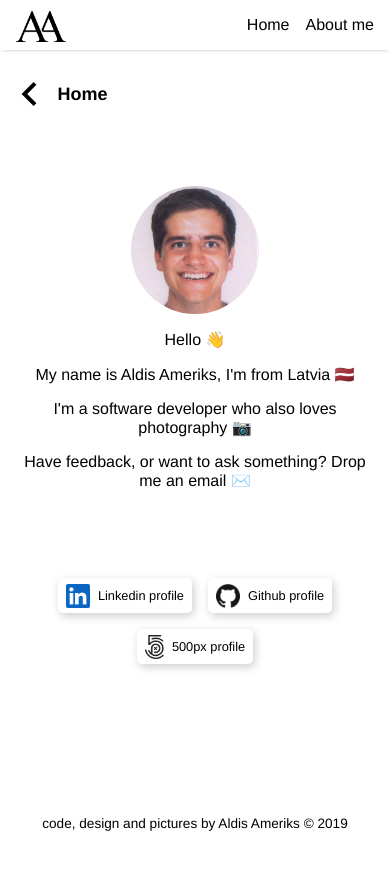
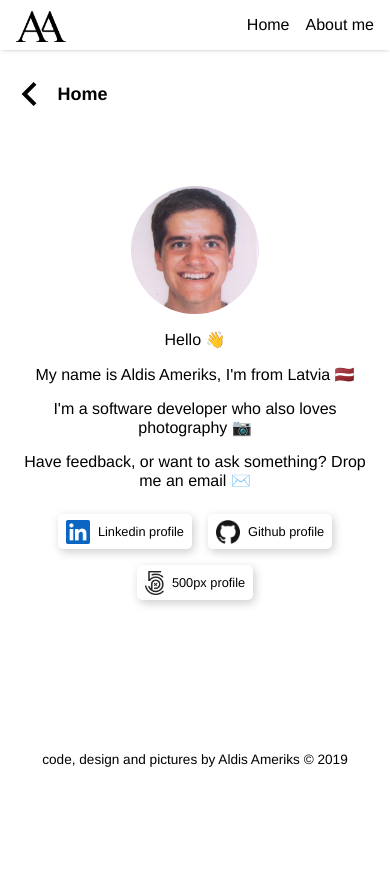
Before and after one commit to aldis-ameriks/photography-portfolio, a Gatsby site: page /about in a window 390 px wide. After the commit the page ends 844 px from the top, so only its background shows below. Built offline with nearby package versions, Linux system fonts and the light colour scheme; Gatsby itself is replaced by a stand-in of ours.

Commit message:
Smaller top margin for social links on mobile

```diff
--- a/src/components/SocialLinks.js
+++ b/src/components/SocialLinks.js
@@ -6,9 +6,13 @@ import styled from 'styled-components'
 import { useTextAnimation } from '../styles/animation'
 
 const SocialLinkWrapper = styled(animated.div)`
-  margin-top: 5rem;
+  margin-top: 1rem;
   & > * {
     margin: 0.5rem;
+  }
+
+  @media (min-width: ${props => props.theme.breakpoints.s}) {
+    margin-top: 5rem;
   }
 `
 
```
